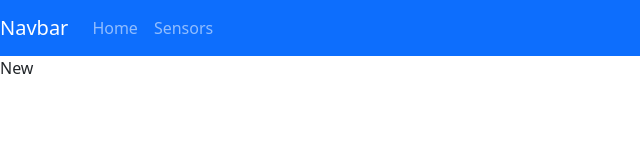
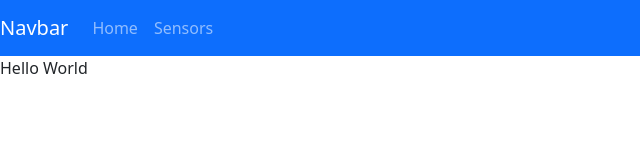
Before and after one commit to LightAgent/GUI, a plain HTML site: page pages/sensors.html in a window 1280 px wide. Shown: the full height of the page, 0-640 px from the left. Drawn offline with nearby package versions, Linux system fonts and the light colour scheme.

Commit message:
second commit

```diff
--- a/pages/sensors.html
+++ b/pages/sensors.html
@@ -25,6 +25,6 @@
     </ul>
   </div>
 </nav>
-    New
+    Hello World
 </body>
 </html>
```
